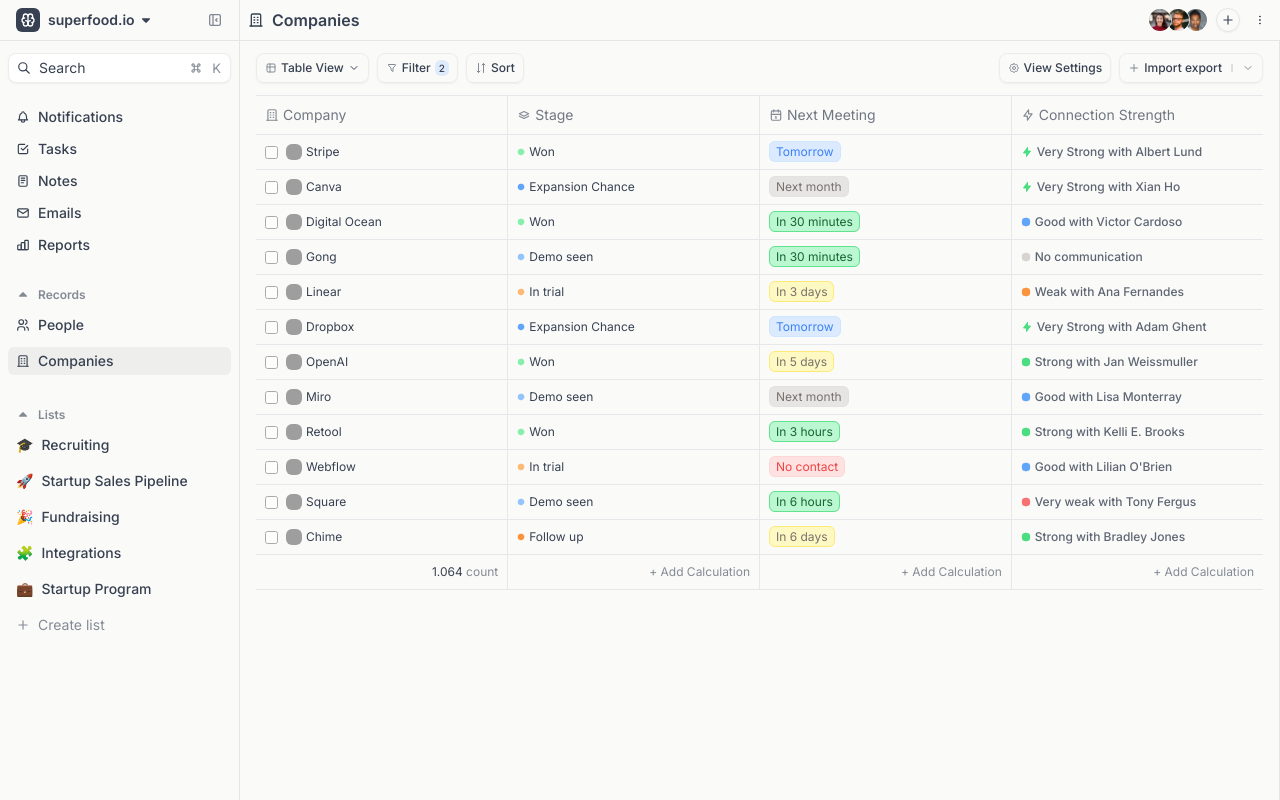
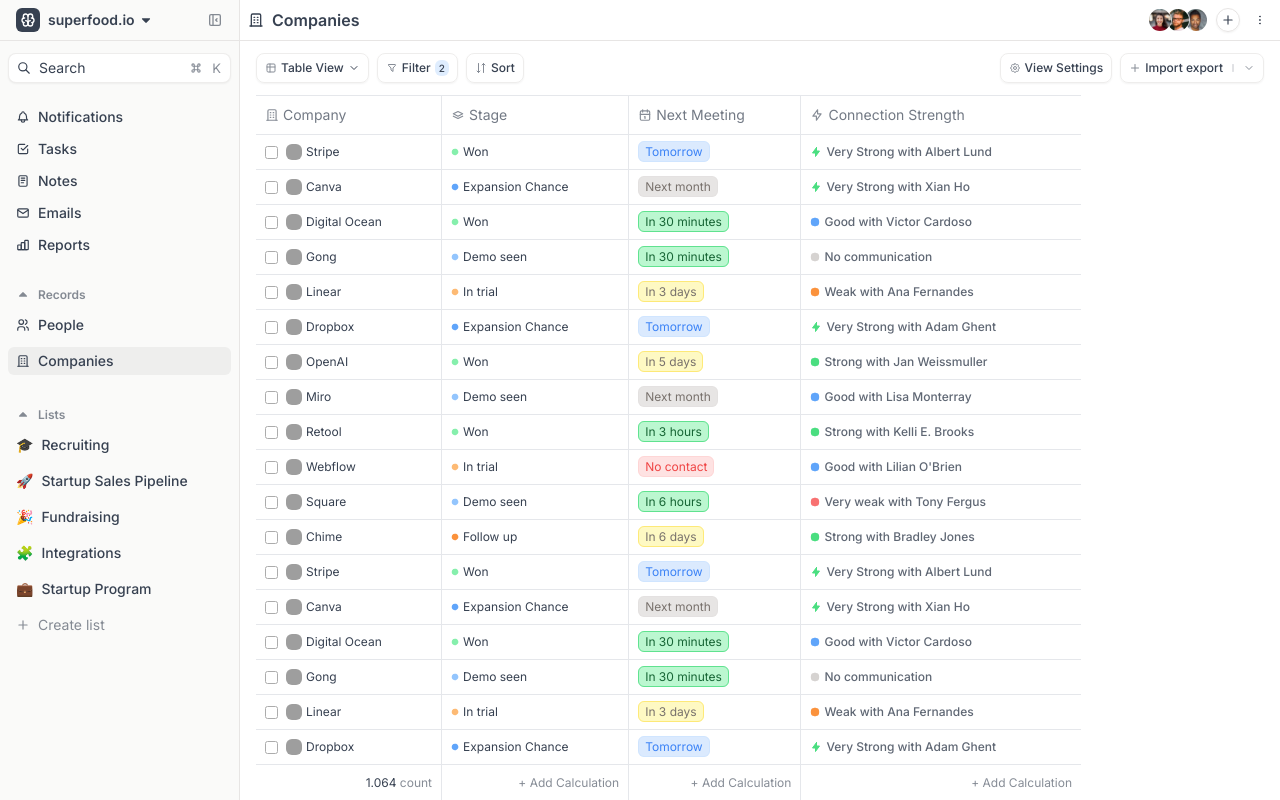
Before and after one commit to nstfkc/nstfkc.com, a Next.js app: page / in a window 1280 px wide. Built offline with nearby package versions, Linux system fonts and the light colour scheme; grey boxes are pictures that could not be loaded.

Commit message:
scrollable table

```diff
--- a/app/components/Companies.tsx
+++ b/app/components/Companies.tsx
@@ -7,15 +7,13 @@
 
 export const Companies = () => {
   return (
-    <ScrollArea.Root className="bg-stone-50 h-dvh overflow-hidden">
+    <div className="h-full flex flex-col">
       <PageHeader>
         <TbBuilding /> <span className="font-semibold">Companies</span>
       </PageHeader>
-
-      <ScrollArea.Viewport className="h-full w-full border-r-[1px] border-stone-200">
+      <div className="flex-1">
         <CompaniesTable />
-      </ScrollArea.Viewport>
-      <ScrollArea.Scrollbar orientation="vertical" />
-    </ScrollArea.Root>
+      </div>
+    </div>
   );
 };
--- a/app/components/CompaniesTable.tsx
+++ b/app/components/CompaniesTable.tsx
@@ -1,6 +1,7 @@
 // eslint-disable-file @next/next/no-img-element, jsx-a11y/alt-text
 "use client";
 
+import * as ScrollArea from "@radix-ui/react-scroll-area";
 import { ComponentProps } from "react";
 import {
   TbArrowsDownUp,
@@ -13,7 +14,6 @@
   TbMinusVertical,
   TbPlus,
   TbSettings,
-  TbSquareRounded,
   TbSquareRoundedFilled,
   TbStack,
   TbTable,
@@ -226,13 +226,9 @@
   );
 };
 
-export const CompaniesTable = () => {
+const TableHead = () => {
   return (
-    <div>
-      <TableFilters />
-      <div className="px-4">
-        <table className="relative h-full table-fixed w-full border-y border-collapse text-xs">
-          <thead className="sticky top-0 z-[10] bg-stone-50">
+    <thead className="sticky top-0 z-[10] bg-white">
       <tr className="w-full border-y">
         <td className="border-r">
           <div className="flex items-center gap-1 font-normal text-sm p-2">
@@ -260,10 +256,15 @@
         </td>
       </tr>
     </thead>
-          <tbody>
-            {companies.map((companyData) => {
+  );
+};
+
+const TableBody = () => {
   return (
-                <tr className="border-b" key={companyData.website}>
+    <tbody className="">
+      {[...companies, ...companies].map((companyData, index) => {
+        return (
+          <tr className="border-b" key={companyData.website + index}>
             <td className="border-r">
               <div className="flex items-center gap-2 p-2">
                 <input
@@ -305,11 +306,7 @@
             </td>
             <td className="">
               <div className="flex items-center gap-1 p-2">
-                      {
-                        connectionStrengthToIconMap[
-                          companyData.connectionStrength
-                        ]
-                      }
+                {connectionStrengthToIconMap[companyData.connectionStrength]}
                 <span className="text-xs font-medium opacity-80">
                   {companyData.connectionStrength}{" "}
                   {companyData.contact ? "with " : ""}
@@ -321,7 +318,12 @@
         );
       })}
     </tbody>
-          <tfoot className="sticky top-0">
+  );
+};
+
+const TableFooter = () => {
+  return (
+    <tfoot className="sticky bottom-0 bg-white">
       <tr>
         <td className="border-r">
           <div className="text-right p-2">
@@ -329,24 +331,49 @@
           </div>
         </td>
         <td className="border-r">
-                <div className="text-right p-2 opacity-60">
-                  + Add Calculation
-                </div>
+          <div className="text-right p-2 opacity-60">+ Add Calculation</div>
         </td>
         <td className="border-r">
-                <div className="text-right p-2 opacity-60">
-                  + Add Calculation
-                </div>
+          <div className="text-right p-2 opacity-60">+ Add Calculation</div>
         </td>
         <td className="">
-                <div className="text-right p-2 opacity-60">
-                  + Add Calculation
-                </div>
+          <div className="text-right p-2 opacity-60">+ Add Calculation</div>
         </td>
       </tr>
     </tfoot>
+  );
+};
+
+const Table = () => {
+  return (
+    <table className="table-fixed min-w-[825px] border-collapse text-xs">
+      <TableHead />
+      <TableBody />
+      <TableFooter />
     </table>
+  );
+};
+
+export const CompaniesTable = () => {
+  return (
+    <div className="h-full flex flex-col">
+      <div className="">
+        <TableFilters />
+      </div>
+      <div className="flex-1 relative">
+        <div className="absolute w-full h-full overflow-scroll px-4">
+          <Table />
+        </div>
       </div>
     </div>
   );
 };
+
+const X = (
+  <ScrollArea.Root className=" px-4 w-full h-full overflow-hidden">
+    <ScrollArea.Viewport className="h-full w-full border-r-[1px] border-stone-200">
+      <div className="h-[1000px] w-full bg-red-100"></div>
+    </ScrollArea.Viewport>
+    <ScrollArea.Scrollbar orientation="vertical" />
+  </ScrollArea.Root>
+);
```
Lines whose indentation alone changed are shown as unchanged.
